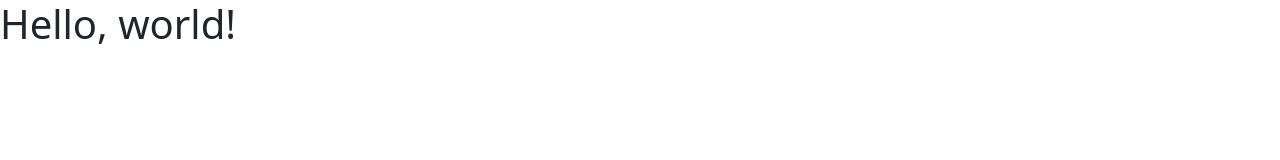
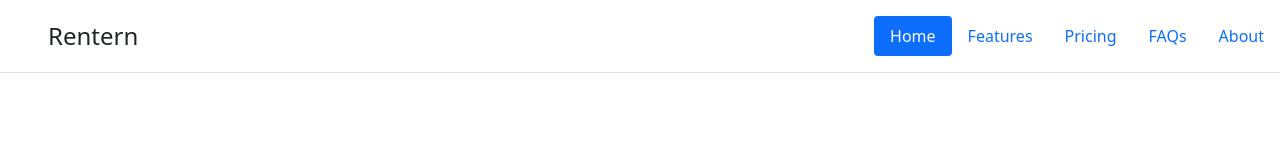
Before and after one commit to YiChong-Liu/cs326-final-ctrlelite, a plain HTML site: page src/index.html in a window 1280 px wide. Drawn offline with nearby package versions, Linux system fonts and the light colour scheme.

Commit message:
Add navbar example

```diff
--- a/src/index.html
+++ b/src/index.html
@@ -11,7 +11,20 @@
     <title>Hello, world!</title>
   </head>
   <body>
-    <h1>Hello, world!</h1>
+    <header class="d-flex flex-wrap justify-content-center py-3 mb-4 border-bottom">
+      <a href="/" class="d-flex align-items-center mb-3 mb-md-0 me-md-auto text-dark text-decoration-none">
+        <svg class="bi me-2" width="40" height="32"><use xlink:href="#bootstrap"></use></svg>
+        <span class="fs-4">Rentern</span>
+      </a>
+
+      <ul class="nav nav-pills">
+        <li class="nav-item"><a href="#" class="nav-link active" aria-current="page">Home</a></li>
+        <li class="nav-item"><a href="#" class="nav-link">Features</a></li>
+        <li class="nav-item"><a href="#" class="nav-link">Pricing</a></li>
+        <li class="nav-item"><a href="#" class="nav-link">FAQs</a></li>
+        <li class="nav-item"><a href="#" class="nav-link">About</a></li>
+      </ul>
+    </header>
 
     <script src="https://cdn.jsdelivr.net/npm/bootstrap@5.1.3/dist/js/bootstrap.bundle.min.js" integrity="sha384-ka7Sk0Gln4gmtz2MlQnikT1wXgYsOg+OMhuP+IlRH9sENBO0LRn5q+8nbTov4+1p" crossorigin="anonymous"></script>
   </body>
```
